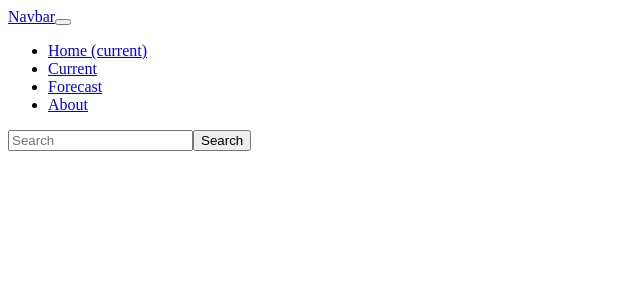
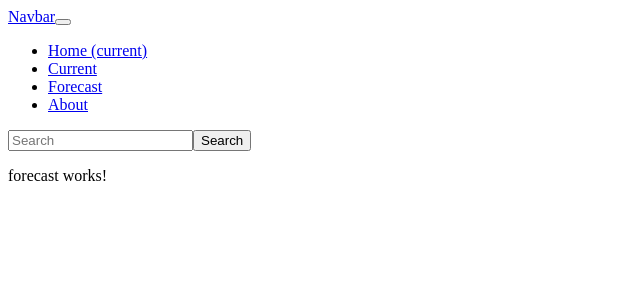
Before and after one commit to connielion/w-app, an Angular app: page /forecast in a window 1280 px wide. Before the commit this address led to /. Shown: the top 300 px of the page, without its empty margins (0-640 px from the left). Built offline with nearby package versions, Linux system fonts and the light colour scheme.

Commit message:
forecast comp routing done

```diff
--- a/src/app/app-routing.module.ts
+++ b/src/app/app-routing.module.ts
@@ -4,11 +4,12 @@ import { RouterModule, Routes } from '@angular/router';
 // home comp
 import { HomeComponent } from './home/home.component';
 import { CurrentComponent } from './current/current.component';
+import { ForecastComponent } from './forecast/forecast.component';
 
 const routes: Routes = [
   { path: '', component: HomeComponent }, // path to home
   { path: 'current', component: CurrentComponent },
-  // forecast
+  { path: 'forecast', component: ForecastComponent},
   // about
 ];
 
--- a/src/app/app.component.html
+++ b/src/app/app.component.html
@@ -13,7 +13,7 @@
         <a class="nav-link" routerLink="/current">Current</a>
       </li>
       <li class="nav-item">
-        <a class="nav-link" routerLink="/">Forecast</a>
+        <a class="nav-link" routerLink="/forecast">Forecast</a>
       </li>
       <li class="nav-item">
         <a class="nav-link" routerLink="/">About</a>
--- a/src/app/app.module.ts
+++ b/src/app/app.module.ts
@@ -5,12 +5,14 @@ import { AppComponent } from './app.component';
 import { AppRoutingModule } from './/app-routing.module';
 import { HomeComponent } from './home/home.component';
 import { CurrentComponent } from './current/current.component';
+import { ForecastComponent } from './forecast/forecast.component';
 
 @NgModule({
   declarations: [
     AppComponent,
     HomeComponent,
-    CurrentComponent
+    CurrentComponent,
+    ForecastComponent
   ],
   imports: [
     BrowserModule,
--- /dev/null
+++ b/src/app/forecast/forecast.component.html
@@ -0,0 +1,3 @@
+<p>
+  forecast works!
+</p>
--- /dev/null
+++ b/src/app/forecast/forecast.component.ts
@@ -0,0 +1,15 @@
+import { Component, OnInit } from '@angular/core';
+
+@Component({
+  selector: 'app-forecast',
+  templateUrl: './forecast.component.html',
+  styleUrls: ['./forecast.component.css']
+})
+export class ForecastComponent implements OnInit {
+
+  constructor() { }
+
+  ngOnInit() {
+  }
+
+}
```
Also changed, not shown: src/app/forecast/forecast.component.css (added), 1 other file (tests, documents, lock files or other folders).
